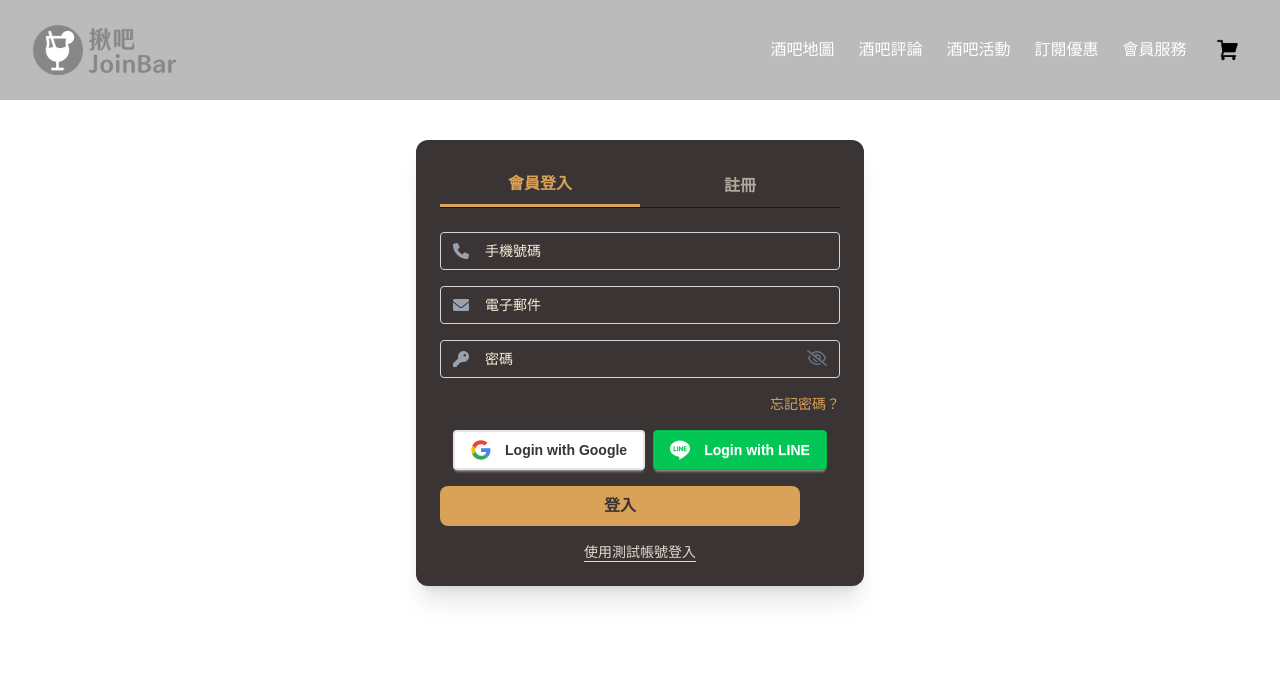
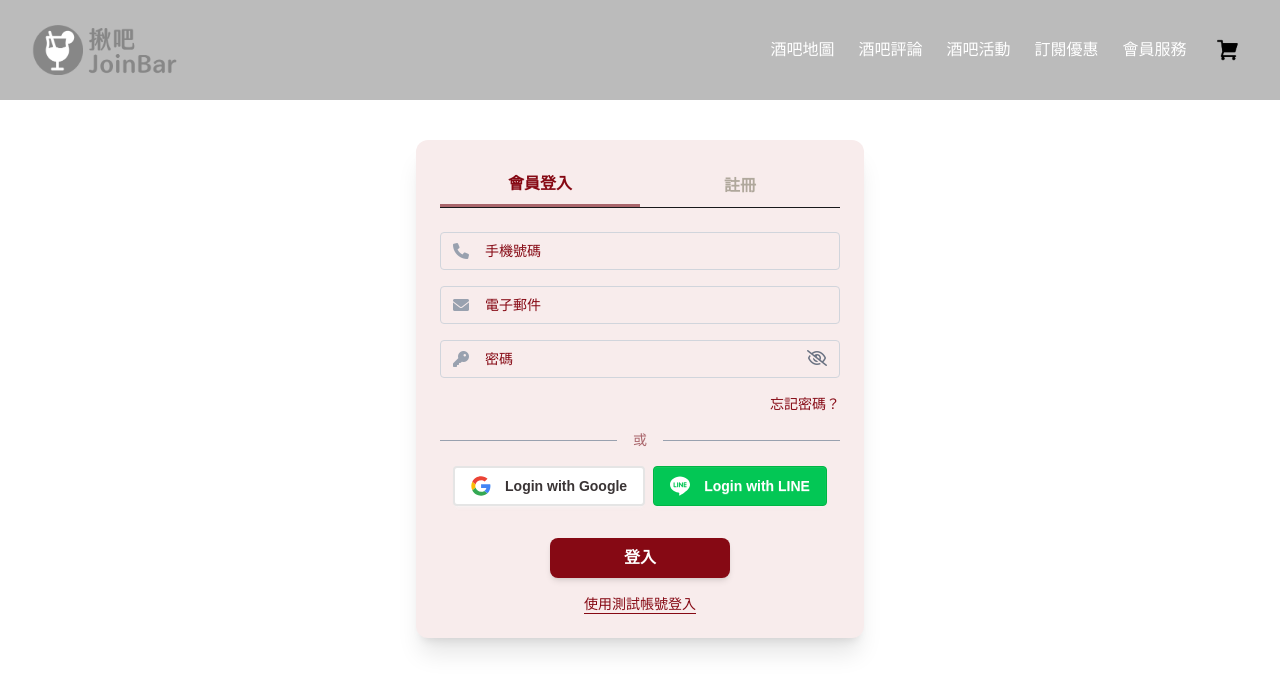
Before and after one commit to JoinBar-project/joinbar-frontend, a Vue app: page /login in a window 1280 px wide. Shown: the top 692 px of the page. Built offline with nearby package versions, Linux system fonts and the light colour scheme.

Commit message:
style: change the visual color

```diff
--- a/src/views/member/auth/Login.vue
+++ b/src/views/member/auth/Login.vue
@@ -1,47 +1,46 @@
 <template>
-  <div class="max-w-md mx-auto mt-10 p-6 bg-[#3A3435] rounded-xl shadow-xl">
+  <div class="max-w-md mx-auto mt-10 p-6 bg-[#f8ecec] rounded-xl shadow-xl">
     <!-- Tabs -->
     <div class="flex border-b">
       <button
         class="flex-1 py-2 text-center font-semibold"
-        :class="isLogin ? 'border-b-3 border-[#daa258] text-[#daa258]' : 'text-[#b0a89c] '"
+        :class="isLogin ? 'border-b-3 border-[#aa666c] text-[#860914]' : 'text-[#b0a89c]'"
         @click="isLogin = true">會員登入
       </button>
       <button
         class="flex-1 py-2 text-center font-semibold"
-        :class="!isLogin ? 'border-b-3 border-[#daa258] text-[#daa258]' : 'text-[#b0a89c]'"
+        :class="!isLogin ? 'border-b-3 border-[#aa666c] text-[#860914]' : 'text-[#b0a89c]'"
         @click="isLogin = false">註冊
       </button>
     </div>
 
-    <!-- 登入 -->
     <div v-if="isLogin" class="mt-6 space-y-4">
         <div class="space-y-4">
       <div class="flex items-center border border-gray-300 rounded px-3 py-2">
         <i class="fa-solid fa-phone text-gray-400 mr-2"></i>
-        <input
-          type="tel"
-          placeholder="手機號碼"
-          class="w-full outline-none placeholder-[#f9ebd5] text-sm ml-2"
-        />
+        <input v-model="phone" type="tel" :placeholder="phonePlaceholder" class="w-full outline-none placeholder-[#860914] text-sm text-[#860914] ml-2"/>
       </div>
+
       <div class="flex items-center border border-gray-300 rounded px-3 py-2">
         <i class="fa-solid fa-envelope text-gray-400 mr-2"></i>
-        <input
-          type="email"
-          placeholder="電子郵件"
-          class="w-full outline-none placeholder-[#f9ebd5] text-sm ml-2"
-        />
+        <input type="email" placeholder="電子郵件" class="w-full outline-none placeholder-[#860914] text-sm text-[#860914] ml-2"/>
       </div>
+
       <div class="relative flex items-center border border-gray-300 rounded px-3 py-2">
         <i class="fa-solid fa-key text-gray-400 mr-2"></i>
-        <input :type="showPassword ? 'text' : 'password'" placeholder="密碼" class="w-full outline-none placeholder-[#f9ebd5] text-sm ml-2"/>
+        <input :type="showPassword ? 'text' : 'password'" placeholder="密碼" class="w-full outline-none placeholder-[#860914] text-sm text-[#860914] ml-2"/>
         <button type="button" class="absolute right-3 top-1/2 -translate-y-1/2 text-gray-500" @click="showPassword = !showPassword">
           <i :class="showPassword ? 'fa-regular fa-eye' : 'fa-regular fa-eye-slash'"></i>
         </button>
       </div>
     </div>
-    <div class="text-sm text-right mt-1 text-[#daa258]">忘記密碼？</div>
+    <div class="text-sm text-right mt-1 text-[#860914]">忘記密碼？</div>
+
+    <div class="flex items-center my-4">
+      <div class="flex-grow h-px bg-gray-400"></div>
+      <span class="px-4 text-[#aa666c] text-sm">或</span>
+      <div class="flex-grow h-px bg-gray-400"></div>
+    </div>
 
       <!-- 第三方登入 -->
       <div class="flex space-x-2 justify-center mt-4">
@@ -56,13 +55,17 @@
       </div>
 
       <!-- 登入按鈕 -->
-      <button
-        class="w-90 py-2 hover:bg-[#f9ebd5] hover:text-[#3A3435] rounded-lg font-semibold mt-4 hover:shadow-xl bg-[#daa258] text-[#3A3435] transition duration-200 transform hover:scale-101 flex justify-center">
-        登入
-      </button>
+      <div class="flex justify-center">
+        <button
+          class="w-full max-w-[180px] py-2 hover:bg-[#aa666c] hover:text-[#3A3435] bg-[#860914] text-[#ffffff] rounded-lg font-semibold mt-4 shadow-md hover:shadow-lg transition duration-200">
+          登入
+        </button>
+      </div>
+
+
 
       <!-- 測試帳號登入 -->
-      <div class="text-center mt-2 text-sm text-[#e1d9cb] underline underline-offset-4 cursor-pointer">
+      <div class="text-center mt-2 text-sm text-[#860914] underline underline-offset-4 cursor-pointer">
         使用測試帳號登入
       </div>
     </div>
@@ -79,6 +82,9 @@ import { ref } from 'vue'
 
 const isLogin = ref(true)
 const showPassword = ref(false)
+
+const phone = ref('')
+const phonePlaceholder = ref('手機號碼')
 </script>
 
 <style scoped>
```
